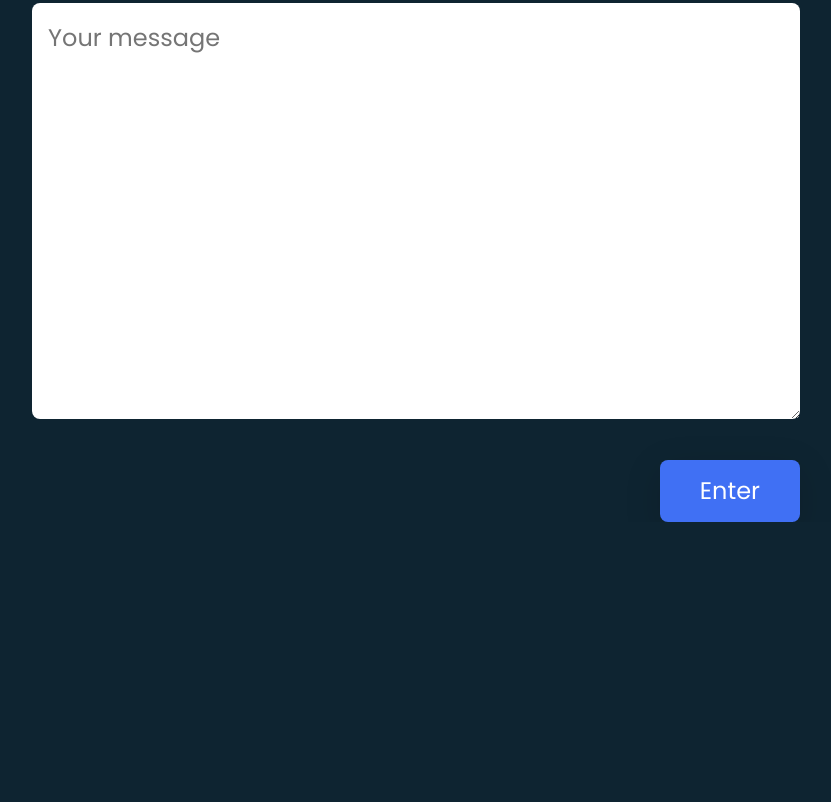
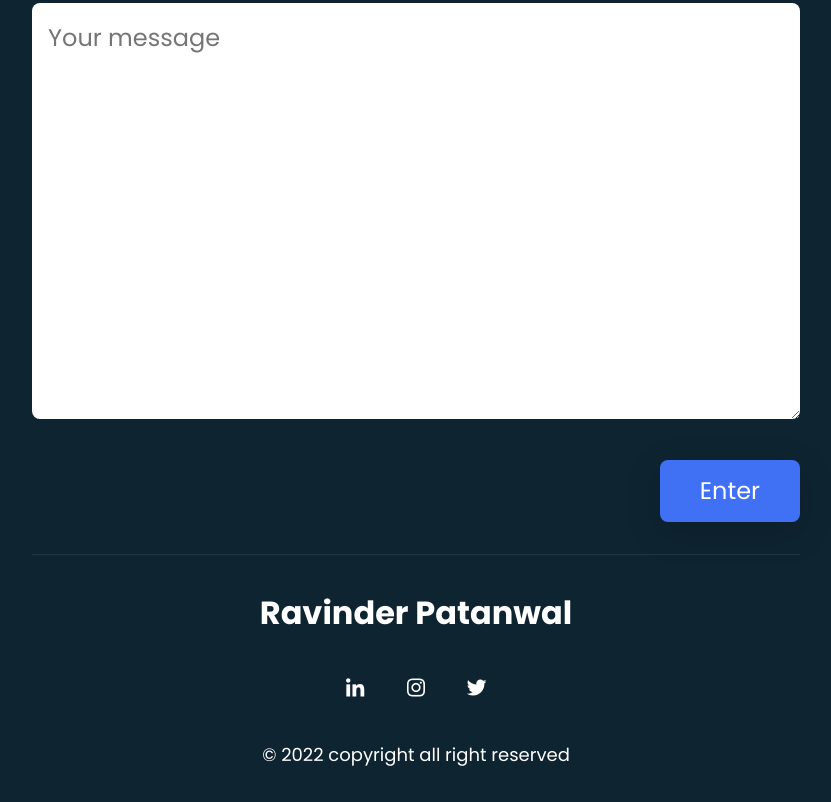
Before and after one commit to ravindra-23/portfolio-website, a plain HTML site: page index.html in a window 1280 px wide. Shown: the part 5552-6354 px from the top of the page, without its empty margins (224-1055 px from the left). Before the commit the page ends 6074 px from the top, so only its background shows below. Drawn offline with nearby package versions, Linux system fonts and the light colour scheme; no server answers.

Commit message:
added footer section

```diff
--- a/index.html
+++ b/index.html
@@ -265,6 +265,19 @@
           </section>
     </main>
 
+    <footer class="footer">
+        <p class="footer-title">Ravinder Patanwal</p>
+        <div class="footer-social">
+            <a href="https://www.linkedin.com/in/ravindra-patanwal/" target="_blank" class="footer-icon"><i
+                class="bx bxl-linkedin"></i></a>
+            <a href="https://www.instagram.com/___ravinder2308___/" target="_blank" class="footer-icon"><i
+                class="bx bxl-instagram"></i></a>
+            <a href="https://twitter.com/ravinder_2308" target="_blank" class="footer-icon"><i
+                class="bx bxl-twitter"></i></a>
+        </div>
+        <p>&#169; 2022 copyright all right reserved</p>
+    </footer>
+
     <script src="https://code.iconify.design/2/2.2.0/iconify.min.js"></script>
     <script src="script.js"></script>
 </body>
--- a/styles.css
+++ b/styles.css
@@ -208,6 +208,7 @@ header {
 
 main {
     margin-top: 4rem;
+    padding-bottom: 2rem;
 }
 
 .home-title {
@@ -368,31 +369,39 @@ main {
     border: 1.5px solid var(--second-color);
     outline: none;
     margin-bottom: 2rem;
-  }
+}
 
-  .contact-button {
+.contact-button {
     display: block;
     border: none;
     outline: none;
     font-size: var(--fs-h3);
     cursor: pointer;
     margin-left: auto;
-  }
+}
 
+.footer {
+    border-top: 1px solid rgba(146, 161, 176, 0.15);
+    color: #fff;
+    text-align: center;
+    padding-block: 2rem;
+}
 
+.footer-title {
+    font-size: 2rem;
+    margin-bottom: 2rem;
+    font-weight: var(--fw-bold);
+}
 
+.footer-social {
+    margin-bottom: 2rem;
+}
 
-
-
-
-
-
-
-
-
-
-
-
+.footer-icon {
+    font-size: 1.5rem;
+    color: #fff;
+    margin-inline: 1rem;
+}
 
 
 @media (min-width: 1024px) {
```
